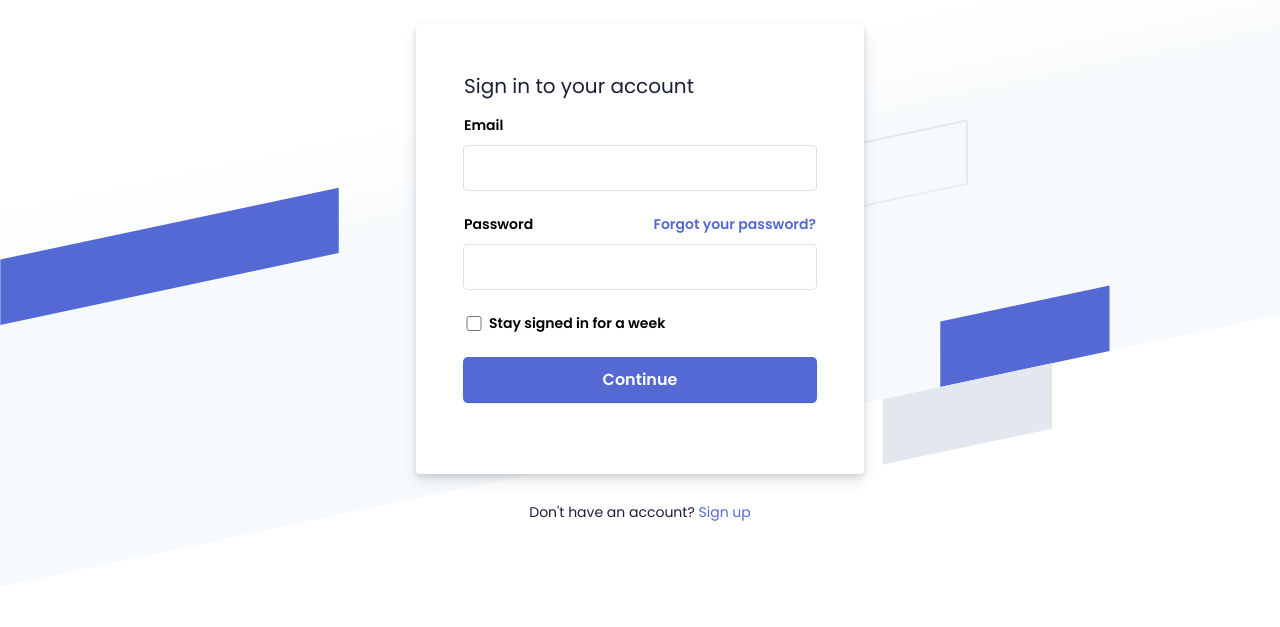
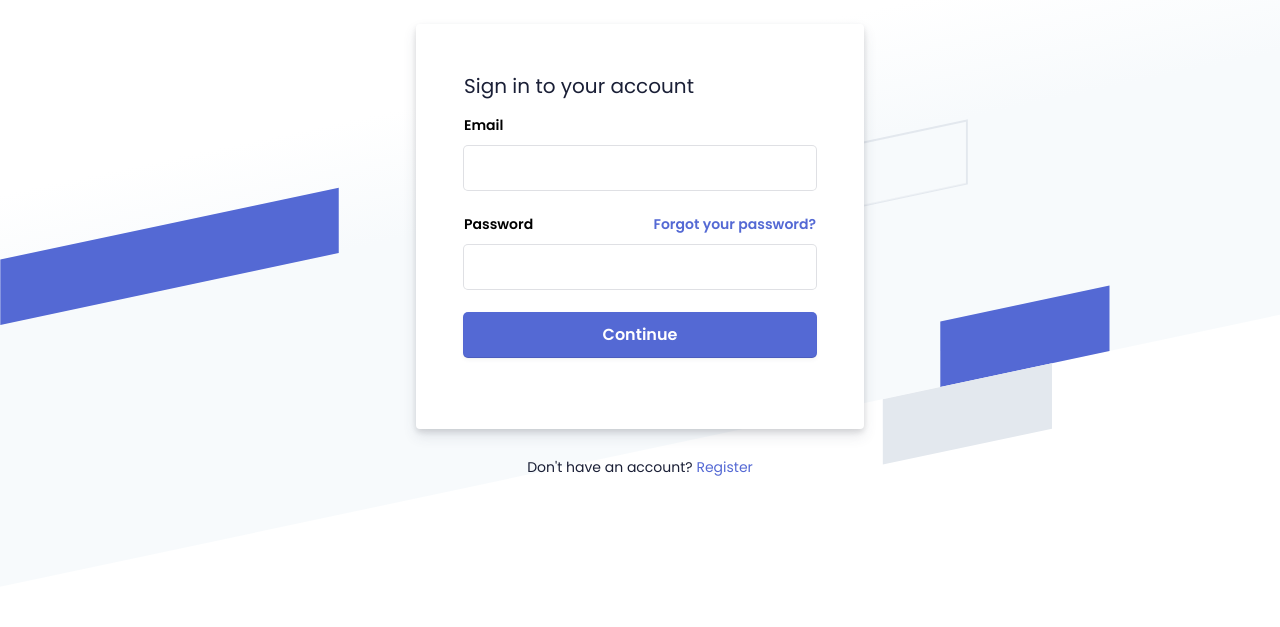
Before and after one commit to MJVaghasiya/learn-backend, a website: page public/login.html in a window 1280 px wide. Drawn offline with Linux system fonts and the light colour scheme.

Commit message:
remove stay sign in

```diff
--- a/public/login.html
+++ b/public/login.html
@@ -60,11 +60,6 @@
                       </div>
                       <input type="password" name="password">
                     </div>
-                    <div class="field field-checkbox padding-bottom--24 flex-flex align-center">
-                      <label for="checkbox">
-                        <input type="checkbox" name="checkbox"> Stay signed in for a week
-                      </label>
-                    </div>
                     <div class="field padding-bottom--24">
                       <input type="submit" name="submit" value="Continue">
                     </div>
@@ -72,7 +67,7 @@
                 </div>
               </div>
               <div class="footer-link padding-top--24">
-                <span>Don't have an account? <a href="./index.html">Sign up</a></span>
+                <span>Don't have an account? <a href="./index.html">Register</a></span>
               </div>
             </div>
           </div>
```
Also changed, not shown: public/index.html (+1 -1 lines).
